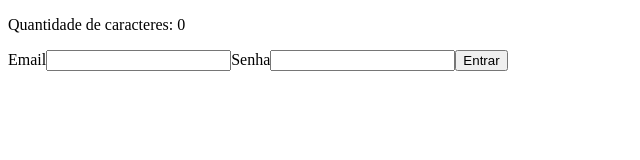
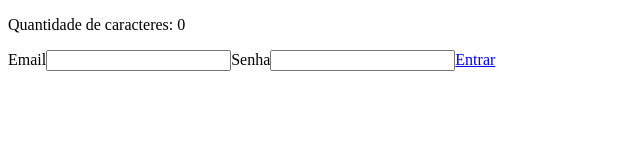
Before and after one commit to matsoaresp/React, a React (Create React App) app: page /pagina-inicial in a window 1280 px wide. Shown: the top 160 px of the page, without its empty margins (0-640 px from the left). Built offline with nearby package versions, Linux system fonts and the light colour scheme.

Commit message:
Fixing param of useEffect

```diff
--- a/src/app/pages/login/Login.tsx
+++ b/src/app/pages/login/Login.tsx
@@ -1,5 +1,6 @@
 import { useCallback, useMemo, useRef, useState, useEffect } from "react";
 import { InputLogin } from "./components/InputLogin";
+import {Link} from 'react-router-dom'
 
 export const Login = () => {
 
@@ -15,13 +16,11 @@ export const Login = () => {
         console.log(password);
     }, [email, password]);
 
-
-
-
      useEffect (() =>{
 
-        console.log(email)
-        console.log(password)
+        console.clear();
+        console.log("Email",email)
+        console.log("Senha", password)
 
      }, [email ,password]);
 
@@ -43,7 +42,7 @@ export const Login = () => {
                     onChange={setPassword}
                     ref = {inputPasswordRef}
                />
-                <button type="button" onClick={handleEntrar}>Entrar</button>
+                <Link to="/entrar" onClick={handleEntrar}>Entrar</Link>
             </form>
         </div>
     );
```
